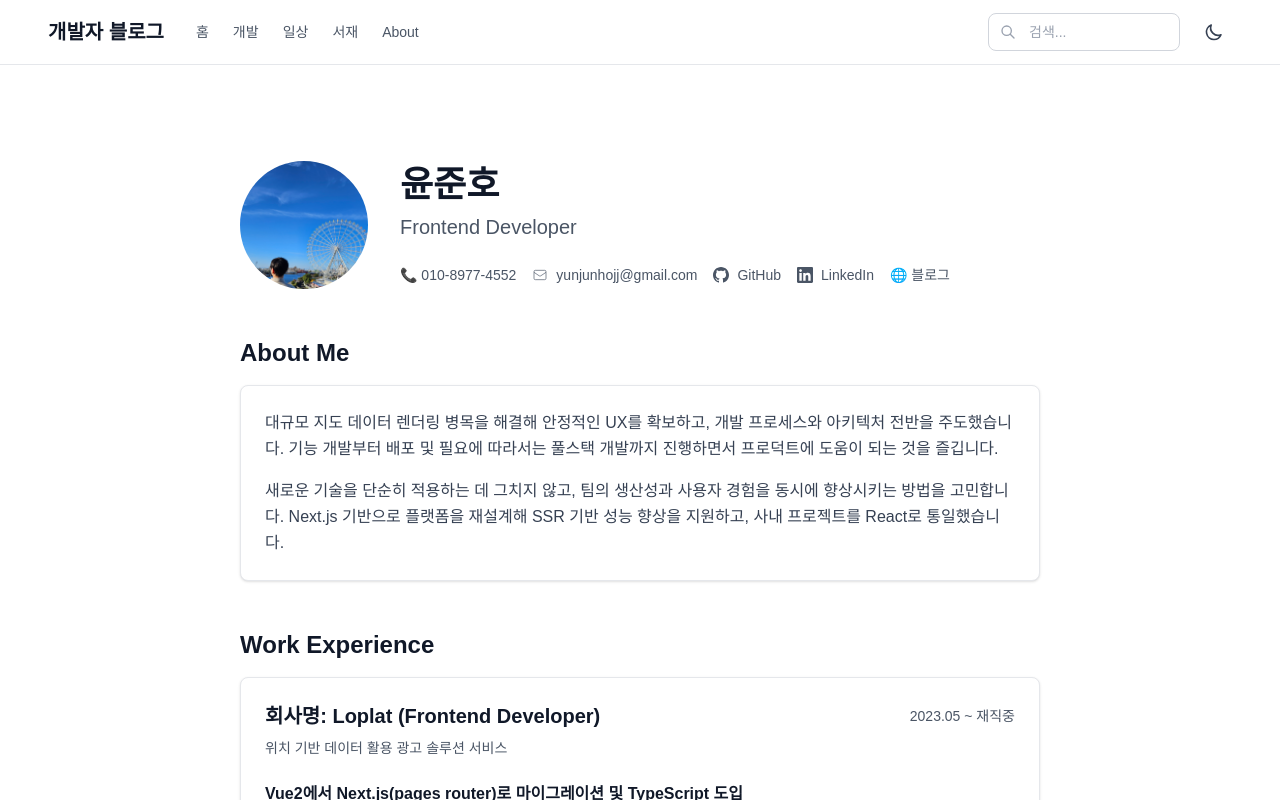
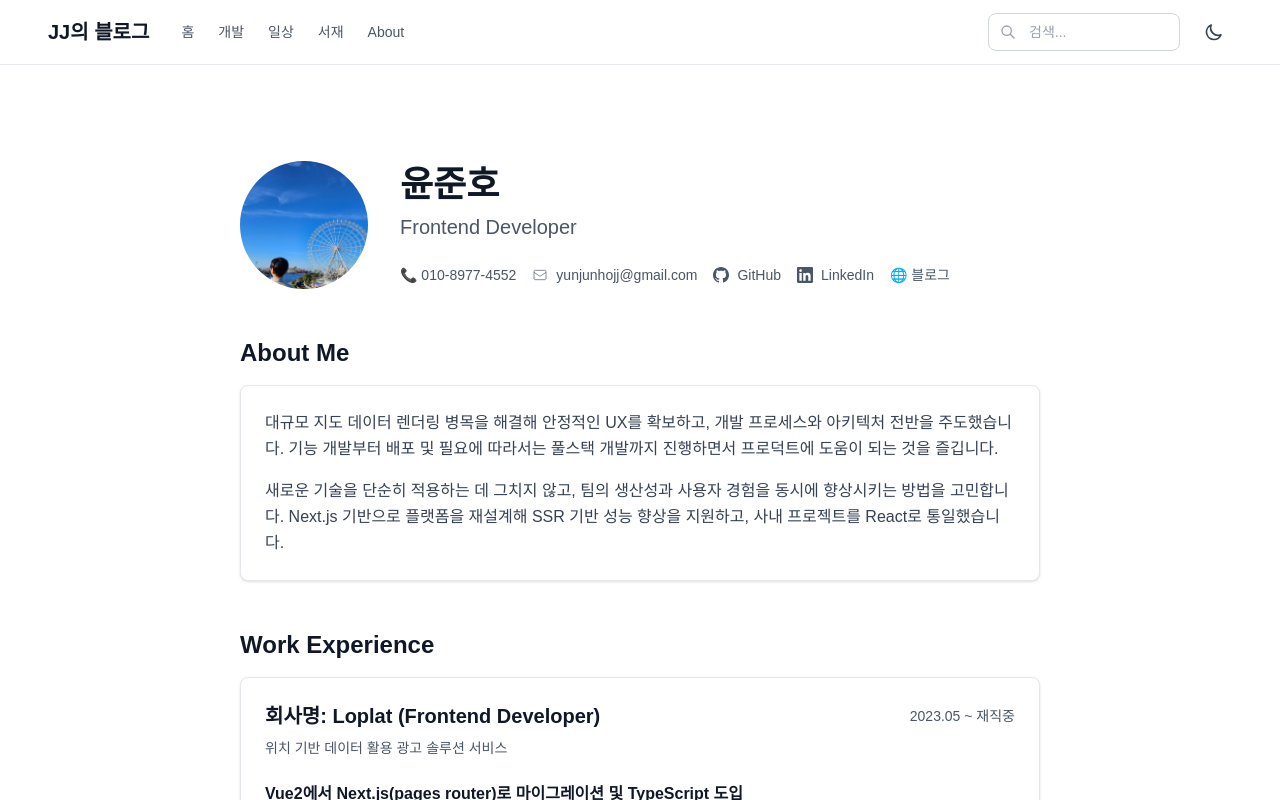
Before and after one commit to yunjunhojj/jj-blog, a Next.js app: page /about in a window 1280 px wide. Shown: the top 800 px of the page. Built offline with nearby package versions, Linux system fonts and the light colour scheme; no server answers.

Commit message:
변경: BlogHeader 컴포넌트의 블로그 제목을 '개발자 블로그'에서 'JJ의 블로그'로 수정

```diff
--- a/components/BlogHeader.tsx
+++ b/components/BlogHeader.tsx
@@ -17,7 +17,7 @@ export default function BlogHeader() {
               href="/"
               className="text-xl font-bold text-gray-900 dark:text-gray-100"
             >
-              개발자 블로그
+              JJ의 블로그
             </Link>
             <div className="hidden md:flex items-center space-x-6">
               <Link
```
